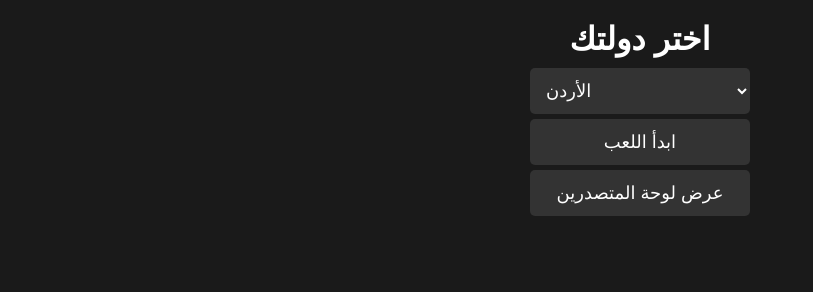
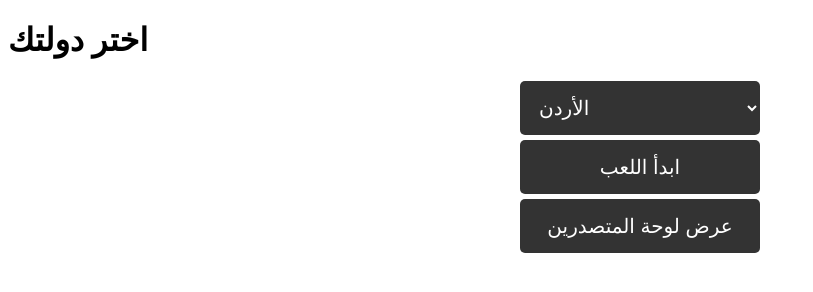
Before and after one commit to DARKDKal/Pressure-Challenge., a plain HTML site: page index.html in a window 1280 px wide. Shown: the whole page, without its empty margins (0-813 px from the left). Drawn offline with Linux system fonts and the light colour scheme.

Commit message:
Update style.css

```diff
--- a/style.css
+++ b/style.css
@@ -1,27 +1,14 @@
-body {
-    font-family: Arial, sans-serif;
-    margin: 0;
-    padding: 10px;
-    background-color: #1a1a1a;
-    color: #fff;
-}
-
-h1 {
-    text-align: center;
-    margin: 10px 0;
-}
-
 select, button {
     display: block;
     margin: 5px auto;
-    padding: 12px; /* زيادة الحشوة لجعل الأزرار أكبر */
-    font-size: 18px; /* زيادة حجم الخط */
+    padding: 15px; /* زيادة الحشوة لجعل الأزرار أكبر */
+    font-size: 20px; /* زيادة حجم الخط */
     background-color: #333;
     color: #fff;
     border: none;
     border-radius: 5px;
     cursor: pointer;
-    width: 220px; /* زيادة العرض */
+    width: 240px; /* زيادة العرض */
 }
 
 button:hover {
```
